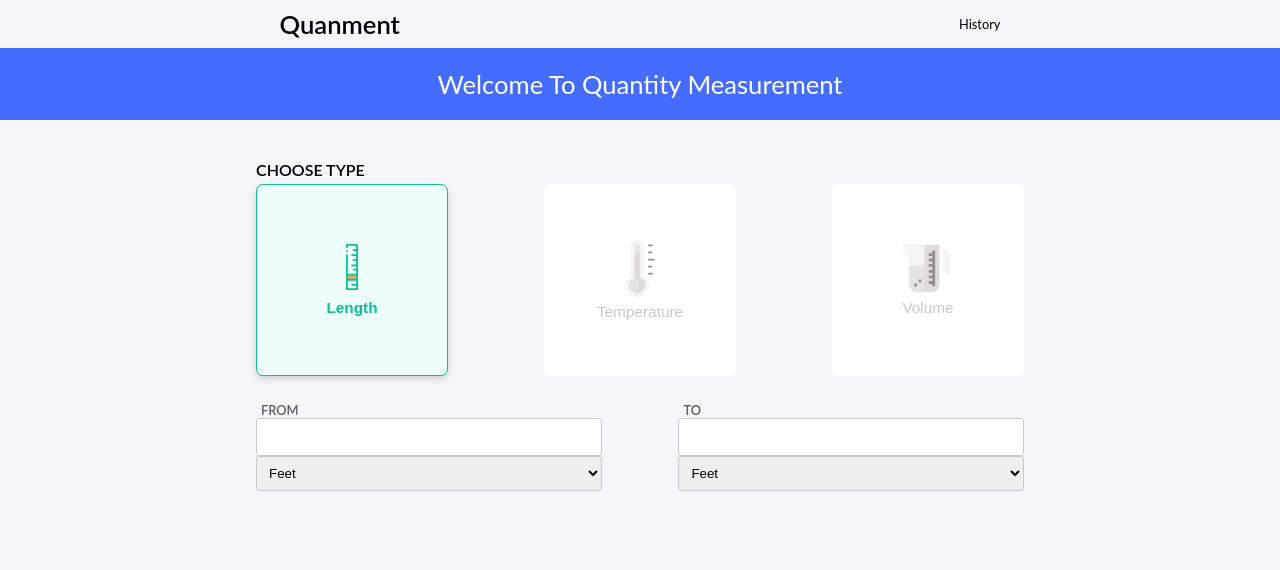
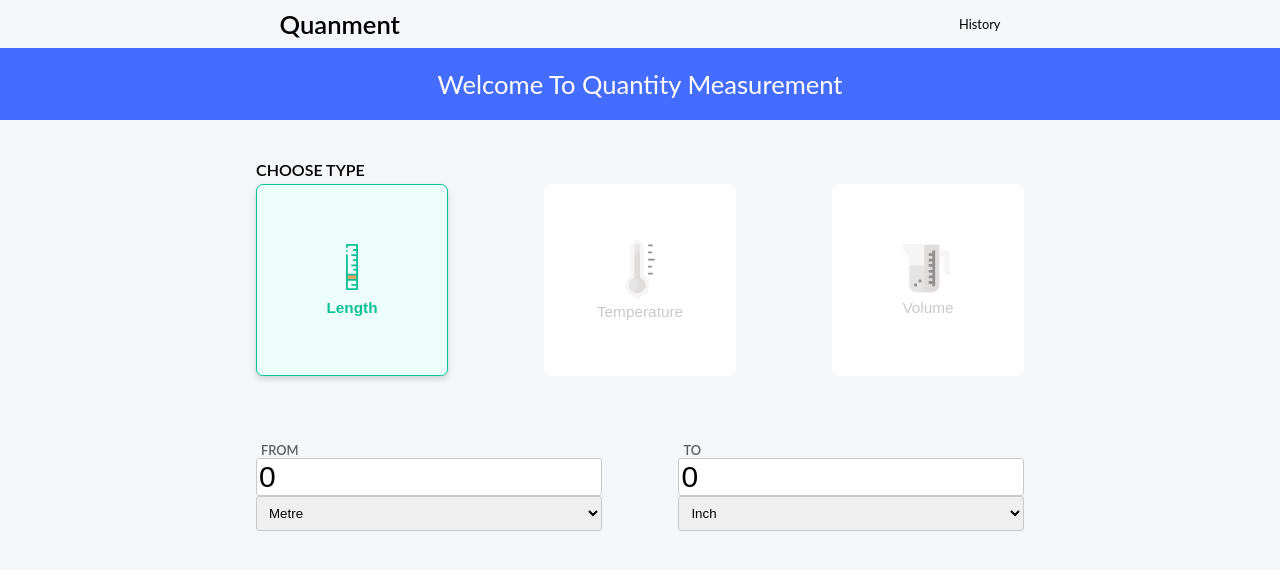
Before and after one commit to seema1611/QuantityMeasurement-UI, a React (Create React App) app: page / in a window 1280 px wide. Shown: the top 570 px of the page. Built offline with nearby package versions, Linux system fonts and the light colour scheme.

Commit message:
ADDED: disabled the selected unit in other option

```diff
--- a/package.json
+++ b/package.json
@@ -6,6 +6,7 @@
     "@testing-library/jest-dom": "^4.2.4",
     "@testing-library/react": "^9.5.0",
     "@testing-library/user-event": "^7.2.1",
+    "axios": "^0.19.2",
     "node-sass": "^4.14.1",
     "react": "^16.13.1",
     "react-dom": "^16.13.1",
--- a/src/App.js
+++ b/src/App.js
@@ -1,31 +1,32 @@
-import React from "react";
+import React, { Component } from "react";
 import Header from "./components/Header";
 import "./css/styles.scss";
-import MainComponent from "./components/MainComponent";
+import Main from "./components/MainComponent";
 
-function App() {
-  var message = ["from", "to"];
+class App extends Component {
+  render() {
     var unit = [
       {
         measurementType: "Length",
-      units: ["Feet", "Inch", "Yard", "Kilometer", "Meter", "Centimeter", "Millimeter", "Micrometer", "Mile"],
+        units: ["Metre", "Inch", "Feet","Millimetre"],
       },
       {
         measurementType: "Temperature",
-      units: ["Celsius", "Fahrenheit", "Kelvin"],
+        units: ["Kelvin", "Celcius", "Fahrenheit"],
       },
       {
         measurementType: "Volume",
-      units:  ["Litres", "Milliliters", "Gallons"],
+        units: ["Litre", "Millilitre", "Gallon"],
       },
     ];
 
     return (
       <div className="App">
         <Header />
-      <MainComponent unit={unit} message={message} />
+        <Main unit={unit} />
       </div>
     );
   }
+}
 
 export default App;
--- a/src/components/MainComponent.jsx
+++ b/src/components/MainComponent.jsx
@@ -7,17 +7,46 @@ class MainComponent extends Component {
     super(props);
     this.state = {
       currentQuantity: this.props.unit[0],
+      fromValue: 0,
+      fromUnit: this.props.unit[0].units[0],
+      toUnit: this.props.unit[0].units[1],
+      toValue: 0,
     };
     this.setQuantity = this.setQuantity.bind(this);
+    this.setFromValue = this.setFromValue.bind(this);
+    this.setFromUnit = this.setFromUnit.bind(this);
+    this.setToUnit = this.setToUnit.bind(this);
   }
 
   setQuantity(quantity) {
-    this.setState({ currentQuantity: quantity });
+    this.setState(
+      {
+        currentQuantity: quantity,
+        fromValue: 0,
+        toValue: 0,
+        fromUnit: quantity.units[0],
+        toUnit: quantity.units[1],
+      },
+
+    );
+  }
+
+  setFromUnit(event) {
+    this.setState({ fromUnit: event.target.value });
+  }
+
+  setToUnit(event) {
+    this.setState({ toUnit: event.target.value });
+  }
+
+  setFromValue(event) {
+    this.setState({ fromValue: event.target.value });
   }
 
   render() {
     var quantity = this.props.unit.map((quantity) => (
       <Quantity
+        key={quantity.measurementType}
         quantity={quantity}
         setQuantity={this.setQuantity}
         isActive={
@@ -26,19 +55,34 @@ class MainComponent extends Component {
         }
       />
     ));
-    var unitValues = this.props.message.map((message) => (
-      <UnitValues
-        name={message}
-        units={this.state.currentQuantity.units}
-        setSelectedUnit={this.setSelectedUnit}
-        selectedUnit={this.state.selectedUnit}
-      />
-    ));
+
     return (
       <div className="home">
         <div id="home-text">CHOOSE TYPE</div>
         <div id="quantity">{quantity}</div>
-        <div id="converter">{unitValues}</div>
+        <div id="converter">
+          <UnitValues
+            key="from"
+            name="from"
+            units={this.state.currentQuantity.units}
+            setUnit={this.setFromUnit}
+            setValue={this.setFromValue}
+            setToValue={this.setToValue}
+            value={this.state.fromValue}
+            selectedUnit={this.state.toUnit}
+          />
+
+          <UnitValues
+            key="to"
+            name="to"
+            units={this.state.currentQuantity.units}
+            setUnit={this.setToUnit}
+            setValue={this.setToValue}
+            setToValue={this.setToValue}
+            value={this.state.toValue}
+            selectedUnit={this.state.fromUnit}
+          />
+        </div>
       </div>
     );
   }
--- a/src/components/Quantity.jsx
+++ b/src/components/Quantity.jsx
@@ -5,7 +5,11 @@ class Quantity extends Component {
   render() {
     return (
       <button
-        id={this.props.isActive ? `${this.props.quantity.measurementType}-active` :  this.props.quantity.measurementType}
+        id={
+          this.props.isActive
+            ? `${this.props.quantity.measurementType}-active`
+            : this.props.quantity.measurementType
+        }
         onClick={() => this.props.setQuantity(this.props.quantity)}
       >
         <div id="quantity-image"></div>
--- a/src/components/UnitValues.jsx
+++ b/src/components/UnitValues.jsx
@@ -3,12 +3,23 @@ import React, { Component } from "react";
 class UnitValues extends Component {
   render() {
     return (
-      <div id={this.props.name}>
+      <div id={this.props.name} onChange={this.props.setToValue}>
         <span id="converter-table-name">{this.props.name}</span>
-        <input type="number"/>
-        <select>
+        <input
+          type="number"
+          onChange={this.props.setValue}
+          value={this.props.value}
+          id={`${this.props.name}-input`}
+        />
+        <select onChange={this.props.setUnit} id={`${this.props.name}-select`}>
           {this.props.units.map((unit) => (
-            <option>{unit}</option>
+            <option
+              key={unit}
+              value={unit}
+              disabled={this.props.selectedUnit === unit ? true : null}
+            >
+              {unit}
+            </option>
           ))}
         </select>
       </div>
--- a/src/css/styles.scss
+++ b/src/css/styles.scss
@@ -195,7 +195,7 @@ header {
 #to {
   display: flex;
   flex-direction: column;
-  margin-top: 10px;
+  margin-top: 50px;
   width: 45%;
 }
 
@@ -247,7 +247,7 @@ header {
   }
 }
 
-@media only screen and (max-height: 500px) {
+@media only screen and (max-height: 411px) {
   .home {
     #quantity {
       height: 30%;
```
Also changed, not shown: 1 other file (tests, documents, lock files or other folders). Lines whose indentation alone changed are shown as unchanged.
